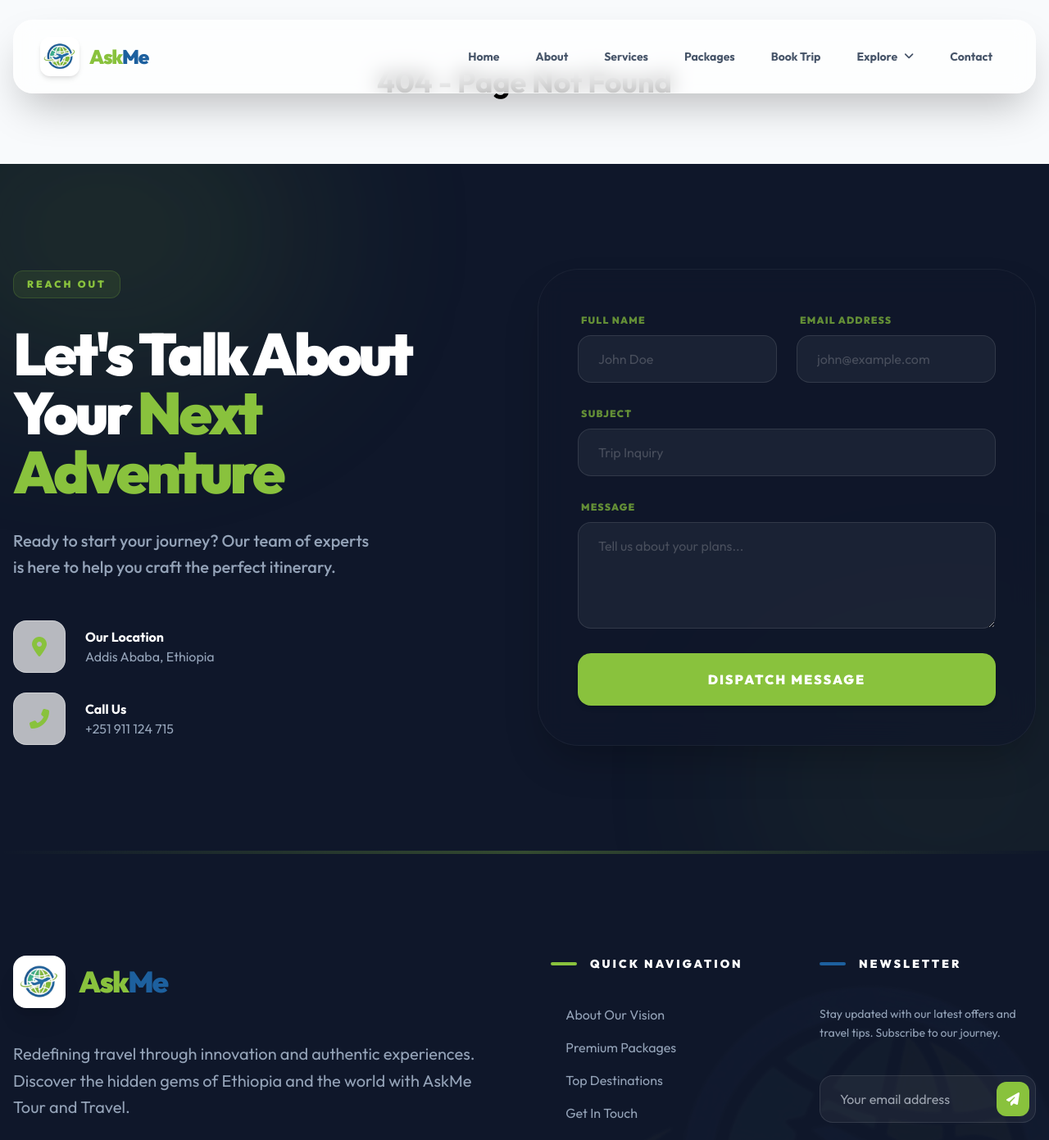
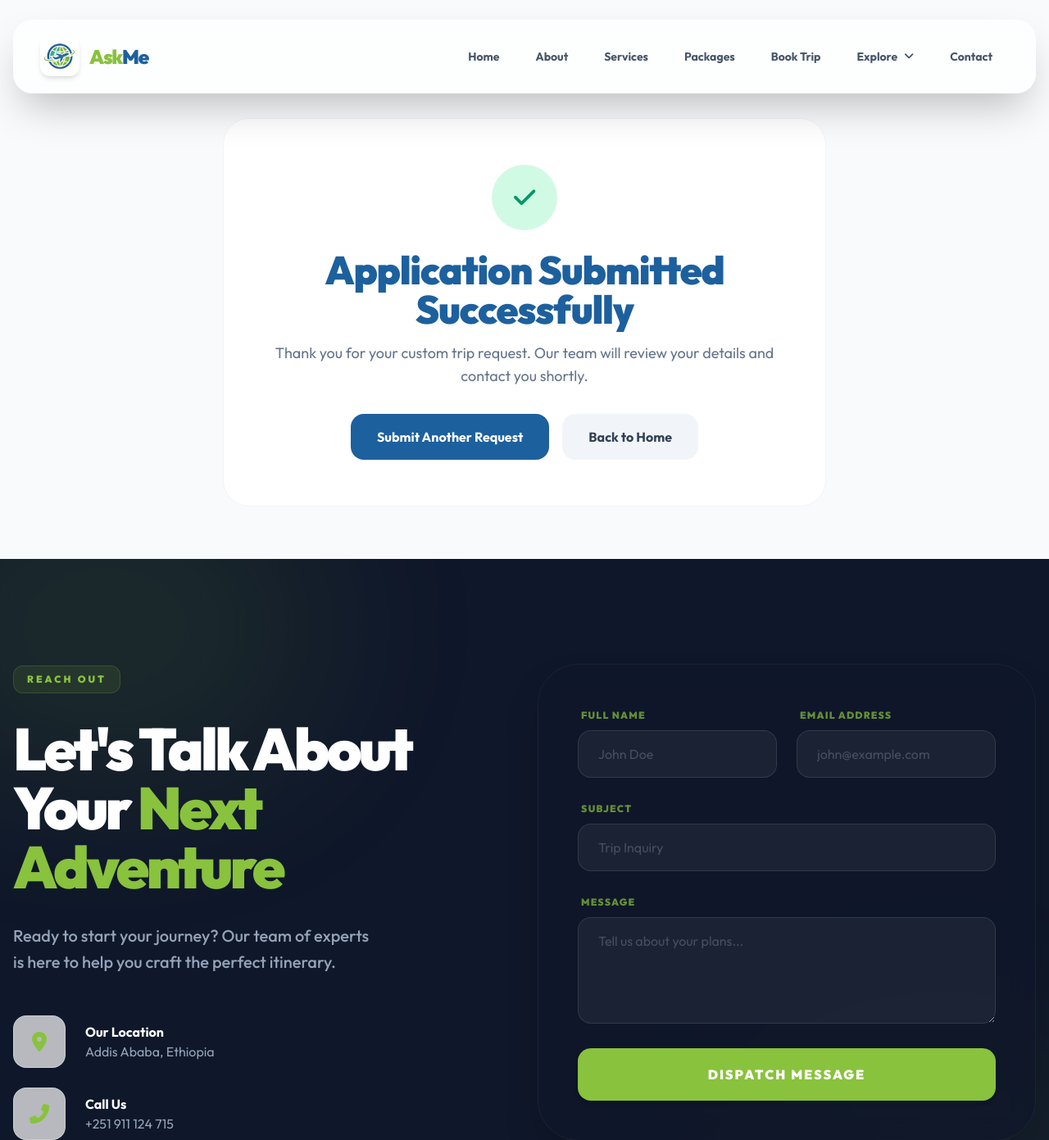
Before and after one commit to aelaf-git/AskMe_Website, a PHP site: page /index.php?p=custom_trip_success in a window 1280 px wide. Shown: the top 1391 px of the page at 82% size. Run offline with PHP 8.4, Linux system fonts and the light colour scheme; some libraries are stand-ins or nearby versions.

Commit message:
feat: add success message for custom trip application and update redirection logic

```diff
--- a/index.php
+++ b/index.php
@@ -14,7 +14,8 @@
         'events' => 'Upcoming Events',
         'event_detail' => 'Event Detail',
         'testimonial' => 'Testimonials',
-        'custom_trip' => 'Book a Custom Trip'
+        'custom_trip' => 'Book a Custom Trip',
+        'custom_trip_success' => 'Application Submitted'
     ];
 
     $pageTitle = isset($pageTitles[$page]) ? $pageTitles[$page] : 'Home';
--- /dev/null
+++ b/pages/custom_trip_success.php
@@ -0,0 +1,15 @@
+<div class="min-h-[70vh] bg-slate-50 pt-36 pb-16">
+    <div class="max-w-3xl mx-auto px-4">
+        <div class="bg-white rounded-[32px] border border-slate-100 p-10 md:p-14 text-center">
+            <div class="w-20 h-20 mx-auto rounded-full bg-emerald-100 text-emerald-600 flex items-center justify-center text-3xl mb-6">
+                <i class="fas fa-check"></i>
+            </div>
+            <h1 class="text-3xl md:text-5xl font-black text-secondary tracking-tight mb-4">Application Submitted Successfully</h1>
+            <p class="text-slate-500 text-lg mb-8">Thank you for your custom trip request. Our team will review your details and contact you shortly.</p>
+            <div class="flex flex-wrap justify-center gap-4">
+                <a href="index.php?p=custom_trip" class="px-8 py-4 bg-secondary text-white font-bold rounded-2xl">Submit Another Request</a>
+                <a href="index.php" class="px-8 py-4 bg-slate-100 text-slate-700 font-bold rounded-2xl">Back to Home</a>
+            </div>
+        </div>
+    </div>
+</div>
```
Also changed, not shown: pages/custom_trip.php (+1 -6 lines).
